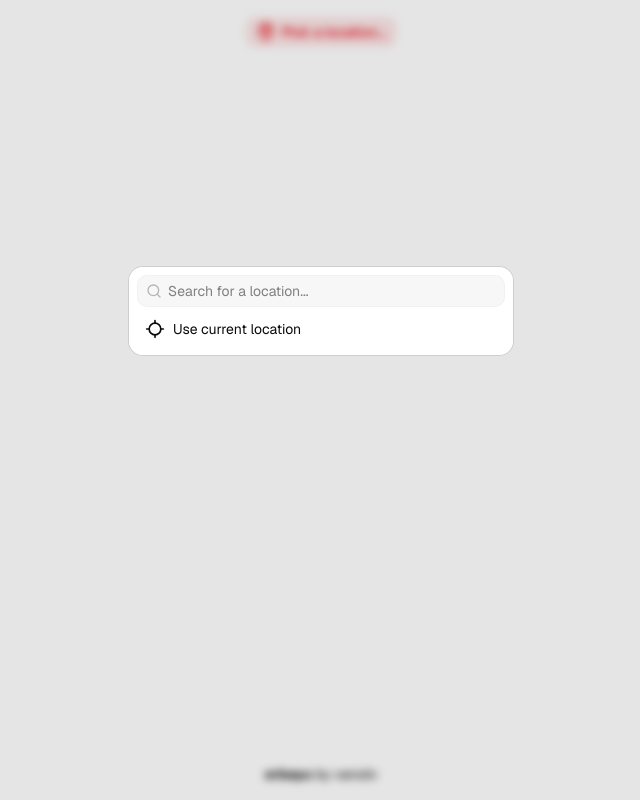
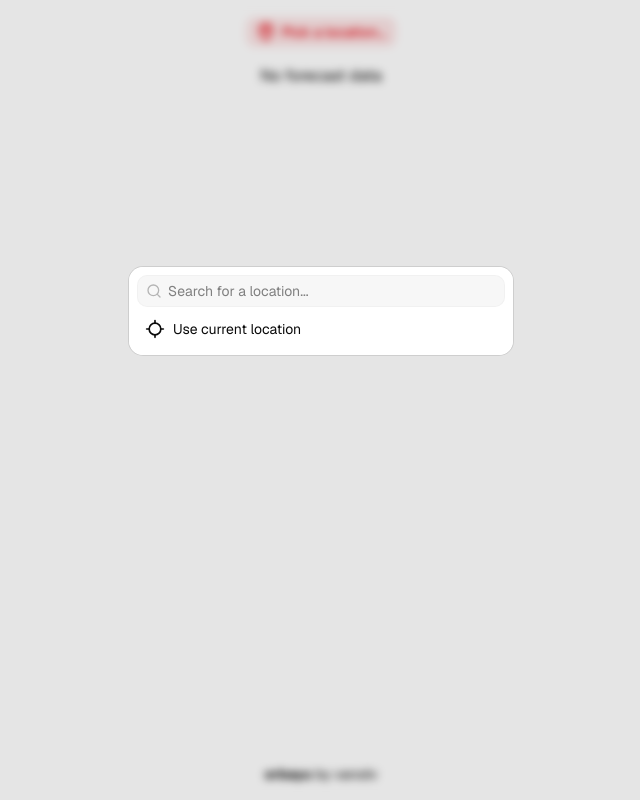
Before and after one commit to varodv/orbayu, a Next.js app: page / in a window 1280 px wide. Shown: the whole page, without its empty margins (319-959 px from the left). Built offline with nearby package versions, Linux system fonts and the light colour scheme.

Commit message:
feat(forecast): Implement basic forecast hook

```diff
--- a/app/api/forecast/route.ts
+++ b/app/api/forecast/route.ts
@@ -61,9 +61,9 @@ async function getCachedForecast({
   };
   const [response] = await fetchWeatherApi(url, params);
 
-  const result: Forecast = {
-    daily: processVariablesWithTime(response.daily()!) as Forecast['daily'],
-    hourly: processVariablesWithTime(response.hourly()!) as Forecast['hourly'],
+  const result: Forecast<string> = {
+    daily: processVariablesWithTime(response.daily()!) as Forecast<string>['daily'],
+    hourly: processVariablesWithTime(response.hourly()!) as Forecast<string>['hourly'],
   };
 
   return result;
--- a/app/api/geocoding/reverse/route.ts
+++ b/app/api/geocoding/reverse/route.ts
@@ -79,7 +79,7 @@ export async function GET(request: NextRequest) {
 
     const data = (await response.json()) as BigDataCloudReverseGeocodeResponse;
 
-    const location: Location = {
+    const location: Omit<Location, 'timezone'> = {
       name: data.city || data.locality,
       region: data.principalSubdivision,
       country: data.countryName,
--- a/app/page.tsx
+++ b/app/page.tsx
@@ -1,14 +1,68 @@
 'use client';
 
+import type { ComponentProps } from 'react';
+import { useMemo } from 'react';
 import { LocationPicker } from '@/components/location-picker';
+import { TemperatureCard } from '@/components/temperature-card';
+import { useForecast } from '@/hooks/use-forecast';
 import { useLocation } from '@/hooks/use-location';
 
 export default function Home() {
   const { location, setLocation } = useLocation();
 
+  const { status, data, error } = useForecast();
+
+  const temperatureData = useMemo<
+    ComponentProps<typeof TemperatureCard>['data'] | undefined
+  >(() => {
+    if (!data) {
+      return undefined;
+    }
+    return {
+      daily: {
+        temperature: data.daily.temperature[0],
+        apparent_temperature: data.daily.apparent_temperature[0],
+      },
+      hourly: data.hourly.time.reduce<ComponentProps<typeof TemperatureCard>['data']['hourly']>(
+        (result, time, index) => ({
+          temperature: [
+            ...result.temperature,
+            {
+              time,
+              value: data.hourly.temperature[index],
+            },
+          ],
+          apparent_temperature: [
+            ...result.apparent_temperature,
+            {
+              time,
+              value: data.hourly.apparent_temperature[index],
+            },
+          ],
+        }),
+        {
+          temperature: [],
+          apparent_temperature: [],
+        },
+      ),
+    };
+  }, [data]);
+
   return (
     <div className="flex flex-col gap-4">
       <LocationPicker className="self-center" value={location} onChange={setLocation} />
+      {status === 'pending' && <p className="text-center">Loading...</p>}
+      {status === 'error' && (
+        <p className="text-destructive text-center">{error?.message || 'Failed to get forecast'}</p>
+      )}
+      {status === 'success'
+        && (!temperatureData
+          ? (
+              <p className="text-center">No forecast data</p>
+            )
+          : (
+              <TemperatureCard data={temperatureData} />
+            ))}
     </div>
   );
 }
--- a/components/forecast-variable-card.tsx
+++ b/components/forecast-variable-card.tsx
@@ -3,7 +3,7 @@ import type { Forecast } from '@/types/forecast';
 import { cn } from '@/lib/utils';
 import { Card, CardContent, CardDescription, CardHeader, CardTitle } from './ui/card';
 
-type Variable = keyof Forecast['daily'] & keyof Forecast['hourly'];
+type Variable = keyof Forecast<Date>['daily'] & keyof Forecast<Date>['hourly'];
 
 interface Props<VariableType extends Variable> extends PropsWithChildren {
   className?: string;
--- a/components/forecast-variable-chart.tsx
+++ b/components/forecast-variable-chart.tsx
@@ -26,9 +26,9 @@ export function ForecastVariableChart({ className, data, domain, getColor, getLa
           dataKey="time"
           axisLine={false}
           tickLine={false}
-          tickFormatter={(_, index) => {
+          tickFormatter={(value: Date, index) => {
             if (index % 3 === 0) {
-              return index.toString();
+              return value.getHours().toString();
             }
             return '';
           }}
--- /dev/null
+++ b/hooks/use-forecast.ts
@@ -0,0 +1,66 @@
+import type { Forecast } from '@/types/forecast';
+import { useQuery } from '@tanstack/react-query';
+import { fromZonedTime } from 'date-fns-tz';
+import { useMemo } from 'react';
+import { useLocation } from './use-location';
+
+export function useForecast() {
+  const { location } = useLocation();
+
+  const dateRange = useMemo(() => {
+    const today = new Date();
+    today.setHours(0, 0, 0, 0);
+    const timezone = location?.timezone ?? Intl.DateTimeFormat().resolvedOptions().timeZone;
+    const startDate = fromZonedTime(today, timezone, { timeZone: 'UTC' });
+    const tomorrow = new Date(today.getTime());
+    tomorrow.setDate(tomorrow.getDate() + 1);
+    const endDate = fromZonedTime(tomorrow.setHours(tomorrow.getHours() - 1), timezone, {
+      timeZone: 'UTC',
+    });
+    return [startDate, endDate] as const;
+  }, [location?.timezone]);
+
+  const { status, data, error } = useQuery({
+    queryKey: ['forecast', location],
+    queryFn: async () => {
+      if (!location) {
+        return null;
+      }
+      const { latitude, longitude, altitude, timezone } = location;
+      const [startDate, endDate] = dateRange;
+      const urlParams = new URLSearchParams({
+        latitude: latitude.toString(),
+        longitude: longitude.toString(),
+        ...(altitude && { altitude: altitude.toString() }),
+        start_date: startDate.toISOString().slice(0, 16),
+        end_date: endDate.toISOString().slice(0, 16),
+      });
+      const url = `/api/forecast?${urlParams.toString()}`;
+      const response = await fetch(url);
+      if (!response.ok) {
+        throw new Error('Failed to get forecast');
+      }
+      const forecast = (await response.json()) as Forecast<string>;
+      const result: Forecast<Date> = {
+        daily: {
+          ...forecast.daily,
+          time: forecast.daily.time.map(time => fromZonedTime(time, timezone)),
+          sunrise: forecast.daily.sunrise.map(time => fromZonedTime(time, timezone)),
+          sunset: forecast.daily.sunset.map(time => fromZonedTime(time, timezone)),
+        },
+        hourly: {
+          ...forecast.hourly,
+          time: forecast.hourly.time.map(time => fromZonedTime(time, timezone)),
+        },
+      };
+      return result;
+    },
+    retry: false,
+  });
+
+  return {
+    status,
+    data,
+    error,
+  };
+}
--- a/hooks/use-user-location.ts
+++ b/hooks/use-user-location.ts
@@ -29,11 +29,12 @@ export function useUserLocation() {
       if (!response.ok) {
         throw new Error('Failed to get user location');
       }
-      return {
-        ...(await response.json()),
-        altitude,
+      const result: Location = {
+        ...((await response.json()) as Omit<Location, 'timezone'>),
+        ...(altitude && { altitude }),
         timezone: Intl.DateTimeFormat().resolvedOptions().timeZone,
-      } as Location;
+      };
+      return result;
     },
     retry: false,
   });
--- a/package.json
+++ b/package.json
@@ -28,6 +28,7 @@
     "clsx": "2.1.1",
     "cmdk": "1.1.1",
     "date-fns": "4.1.0",
+    "date-fns-tz": "3.2.0",
     "lucide-react": "1.7.0",
     "next": "16.2.1",
     "openmeteo": "1.2.3",
--- a/types/geocoding.ts
+++ b/types/geocoding.ts
@@ -7,5 +7,5 @@ export interface Location {
   latitude: number;
   longitude: number;
   altitude?: number;
-  timezone?: string;
+  timezone: string;
 }
```
Also changed, not shown: types/forecast.ts (+5 -5 lines), 1 other file (tests, documents, lock files or other folders).
